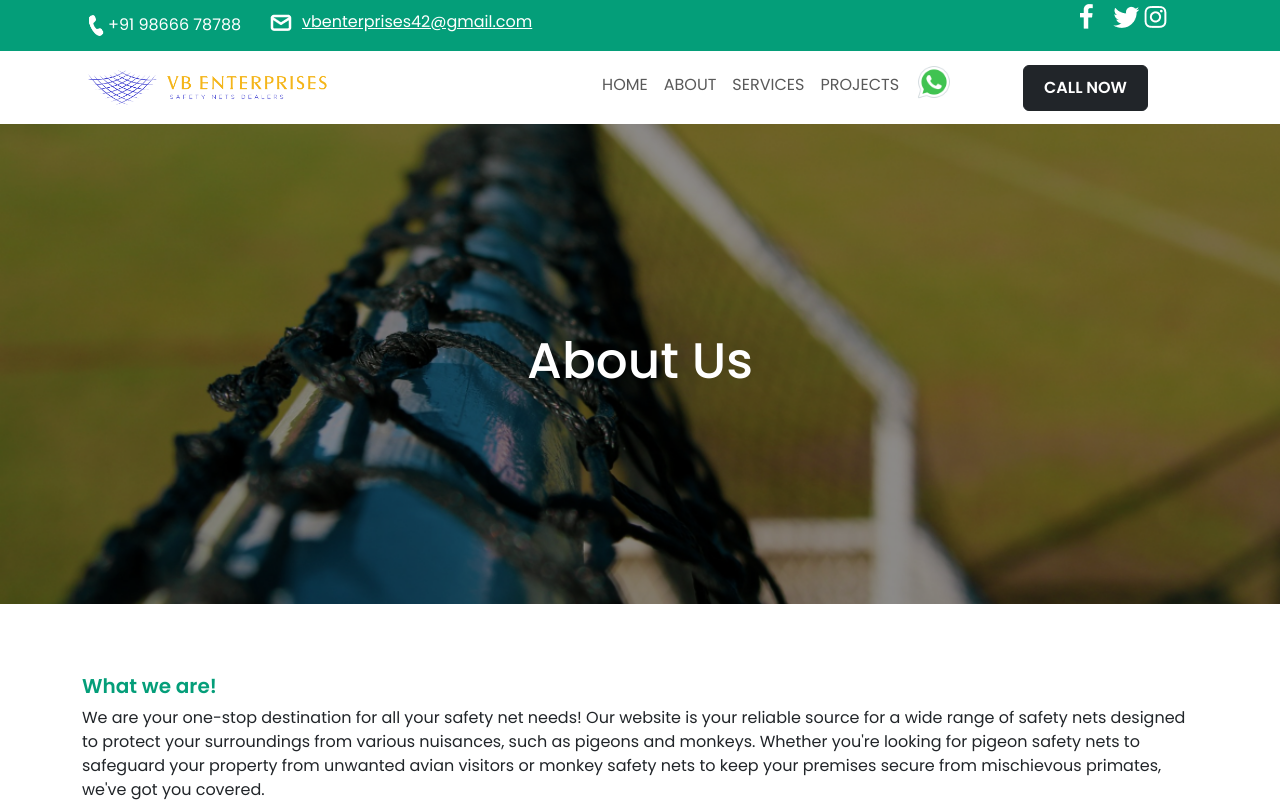
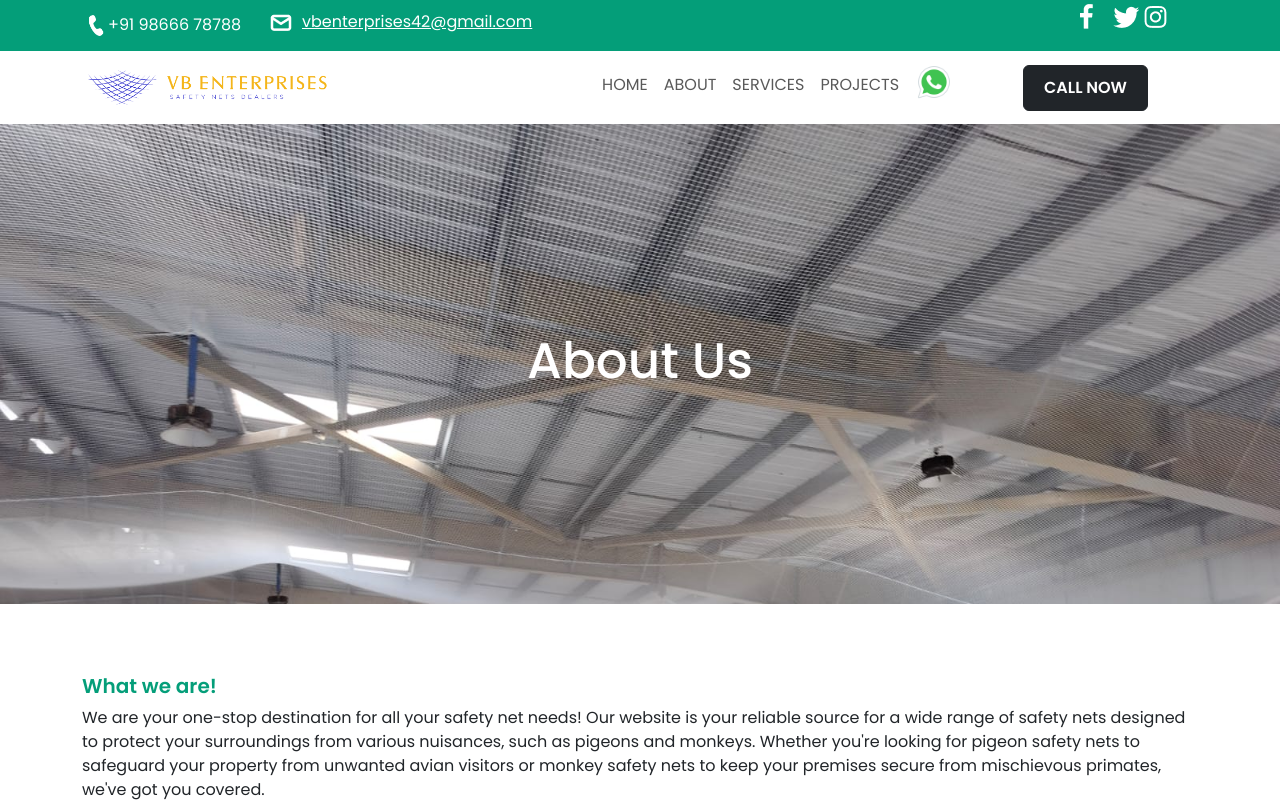
Before and after one commit to hk2166/VBe, a React (Create React App) app: page /about in a window 1280 px wide. Shown: the top 802 px of the page. Built offline with nearby package versions, Linux system fonts and the light colour scheme.

Commit message:
Update Host1.css

```diff
--- a/src/components/Host1.css
+++ b/src/components/Host1.css
@@ -1,5 +1,5 @@
 .home-image{
-    background: url('../assests/about.png') no-repeat ;
+    background: url('../assests/Imag10.jpeg') no-repeat ;
     width: 100vw;
     height: 60vh;
     background-size: cover;
```
